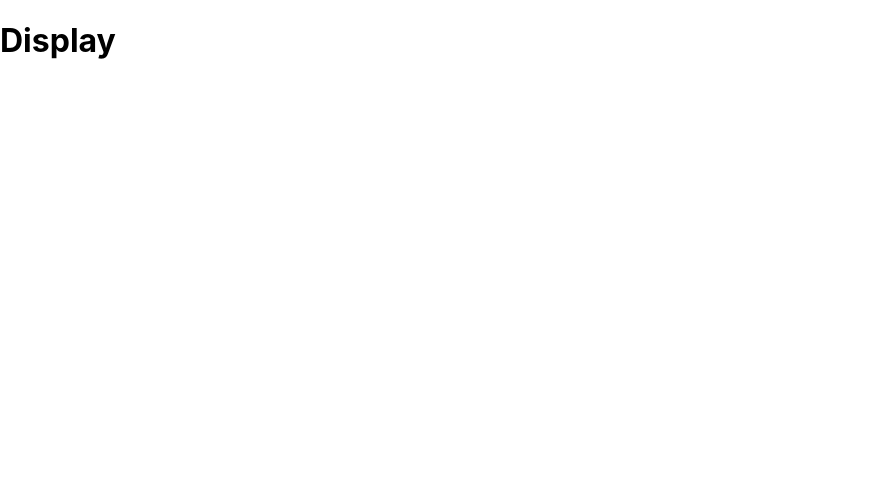
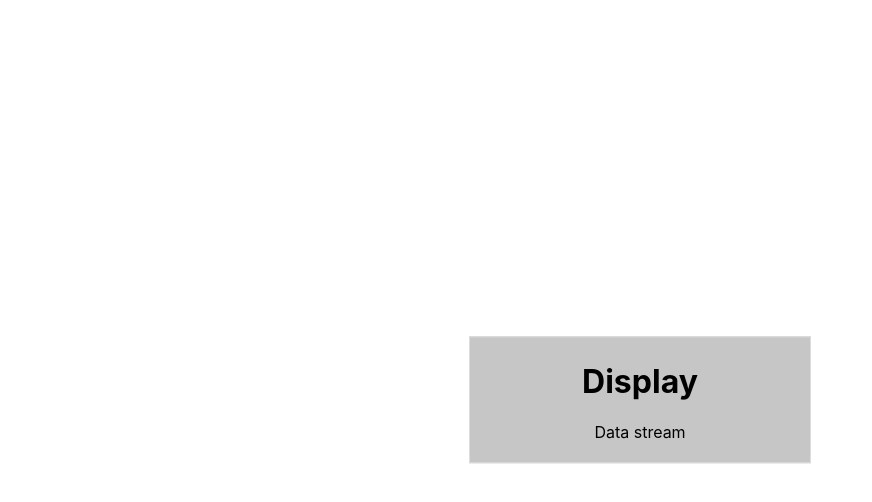
Before and after one commit to ethancoon/solar-car-telemetry-onboarding, a React (Create React App) app in the folder client/: page / in a window 1280 px wide. Shown: the top 502 px of the page, without its empty margins (0-872 px from the left). Built offline with nearby package versions, Linux system fonts and the light colour scheme.

Commit message:
Created mock-up of display

```diff
--- a/client/src/App.css
+++ b/client/src/App.css
@@ -36,3 +36,11 @@
     transform: rotate(360deg);
   }
 }
+
+.display {
+  display: flex;
+  justify-content: center;
+  align-items: center;
+  height: 200px;
+  border: 3px solid black;
+}
--- a/client/src/App.tsx
+++ b/client/src/App.tsx
@@ -1,11 +1,16 @@
 import React from 'react';
-import logo from './logo.svg';
 import './App.css';
 import Display from './Display';
 
 function App() {
   return (
-    <Display />
+    <div style={{
+      display: 'flex',
+      justifyContent: 'center',
+      alignItems: 'center',
+    }}>
+      <Display />
+    </div>
   );
 }
 
--- /dev/null
+++ b/client/src/Display.css
@@ -0,0 +1,16 @@
+.display-wrapper {
+    background-color: #c6c6c6;
+    border: 1px solid #ddd;
+    padding: 20px;
+    width: 300px; /* Adjust the width as needed */
+    margin: 0 auto;
+    text-align: center;
+    position: absolute;
+    top: 50%;
+    left: 50%;
+    transform: translate(-50%, -50%);
+  }
+
+h1 {
+    margin-top: 5px;
+}
--- a/client/src/Display.tsx
+++ b/client/src/Display.tsx
@@ -1,12 +1,14 @@
+import './Display.css'
 
-function Display() {
+// To-do: take in data from the server and display it through this component
+
+export default function Display() {
     return (
-        <div>
+        <div className="display-wrapper">
             <h1>Display</h1>
+            <div className="data-stream" >
+                Data stream
+            </div>
         </div>
     )
 }
-
-
-
-export default Display;
```
